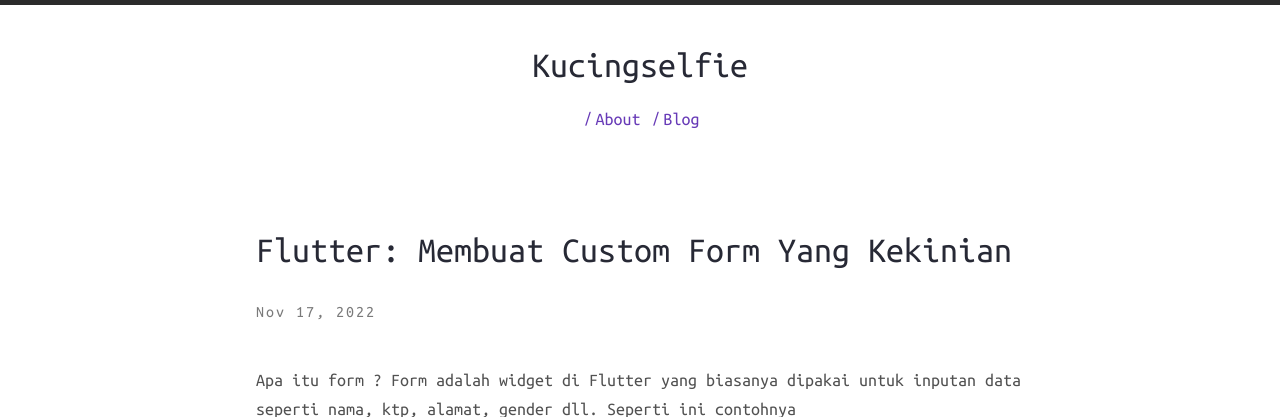
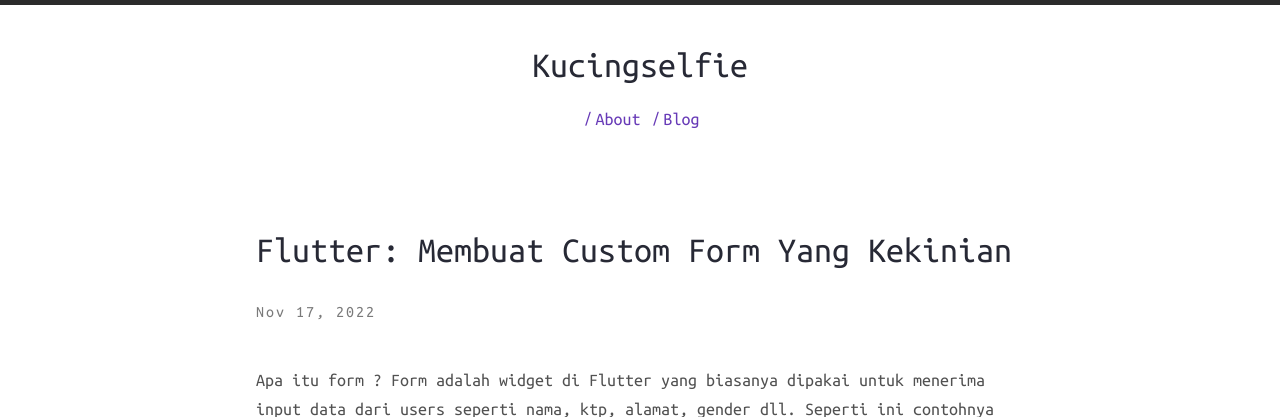
Before and after one commit to kucingselfie/kucingselfie.github.io, a Jekyll site: the page built from _posts/2022-11-17-flutter-form-kekinian.markdown, in a window 1280 px wide and 900 px high, cut to the strip 0-417 px from the top of the window. Built offline with Jekyll 4.4.1, drawn with Linux system fonts in a browser that asks for light colours; nearby versions of some CDN libraries; our own code applies the rules of GitHub Pages for plain Markdown files; comment, search, counter and statistics services are not loaded.

Commit message:
Update 2022-11-17-flutter-form-kekinian.markdown

```diff
--- a/_posts/2022-11-17-flutter-form-kekinian.markdown
+++ b/_posts/2022-11-17-flutter-form-kekinian.markdown
@@ -4,7 +4,7 @@ tags: [flutter]
 comments: true
 ---
 
-Apa itu form ? Form adalah widget di Flutter yang biasanya dipakai untuk inputan data seperti nama, ktp, alamat, gender dll. Seperti ini contohnya
+Apa itu form ? Form adalah widget di Flutter yang biasanya dipakai untuk menerima input data dari users seperti nama, ktp, alamat, gender dll. Seperti ini contohnya
 
 <img width="407" alt="Screen Shot 2022-11-17 at 00 55 25" src="https://user-images.githubusercontent.com/47325506/202258615-5875c12f-235c-478a-8ae7-9c001ab5e0db.png">
 
```
